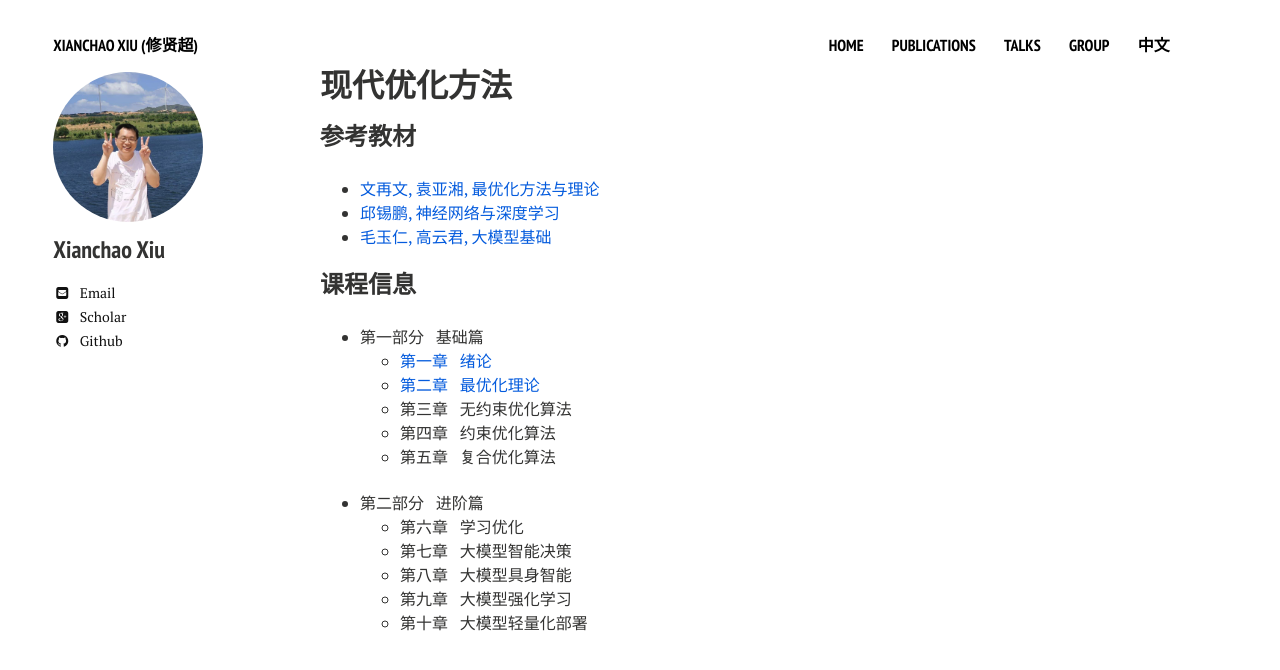
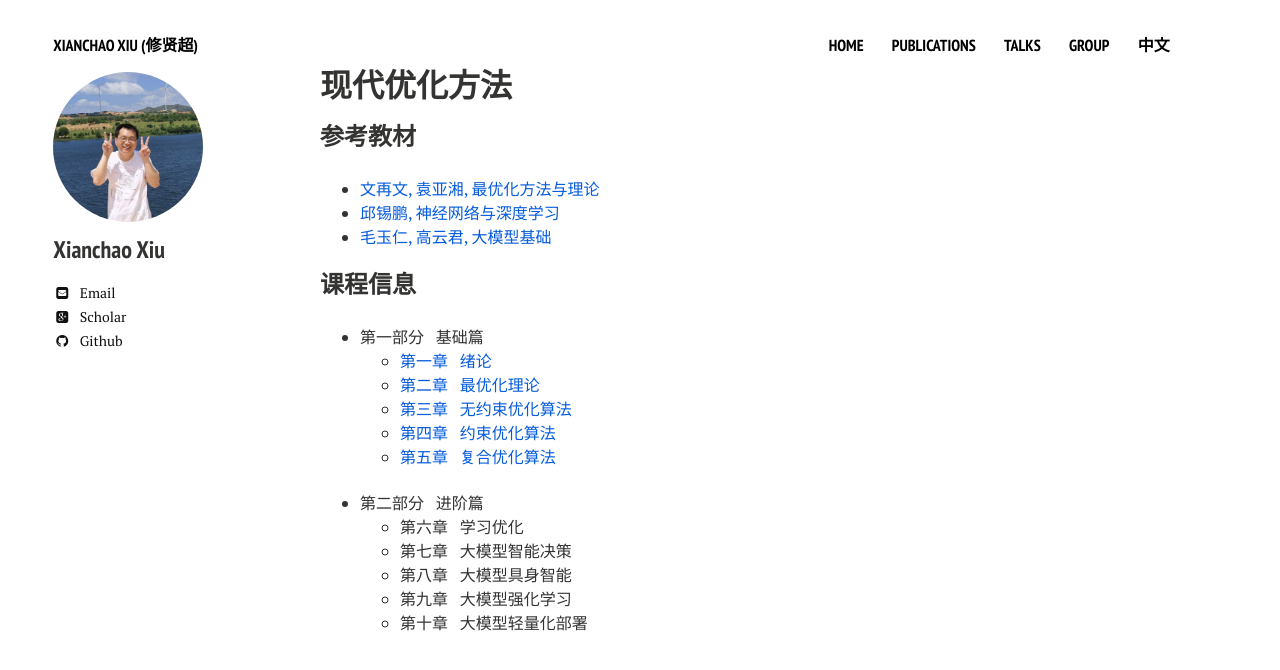
Before and after one commit to xianchaoxiu/xianchaoxiu.github.io, a Jekyll site: the page built from chinese/OPT/index.md, in a window 1280 px wide. Shown: the top 670 px of the page. Built offline with Jekyll 4.4.1, drawn with Linux system fonts in a browser that asks for light colours; nearby versions of some CDN libraries.

Commit message:
Update index.md

```diff
--- a/chinese/OPT/index.md
+++ b/chinese/OPT/index.md
@@ -19,9 +19,9 @@ share: false
 - 第一部分 &nbsp;  基础篇<br>
   -  <a href="../OPT/绪论.pdf" class="textlink" target="_blank">  第一章 &nbsp;  绪论<br>
   -  <a href="../OPT/最优化理论.pdf" class="textlink" target="_blank">  第二章 &nbsp;  最优化理论<br>
-  -  第三章 &nbsp;  无约束优化算法<br>
-  -  第四章 &nbsp;  约束优化算法<br>
-  -  第五章 &nbsp;  复合优化算法<br><br>
+  -  <a href="../OPT/无约束优化算法.pdf" class="textlink" target="_blank">  第三章 &nbsp;  无约束优化算法<br>
+  -  <a href="../OPT/约束优化算法.pdf" class="textlink" target="_blank">  第四章 &nbsp;  约束优化算法<br>
+  -  <a href="../OPT/复合优化算法.pdf" class="textlink" target="_blank">  第五章 &nbsp;  复合优化算法<br><br>
 
 
 - 第二部分 &nbsp;  进阶篇<br>
```
